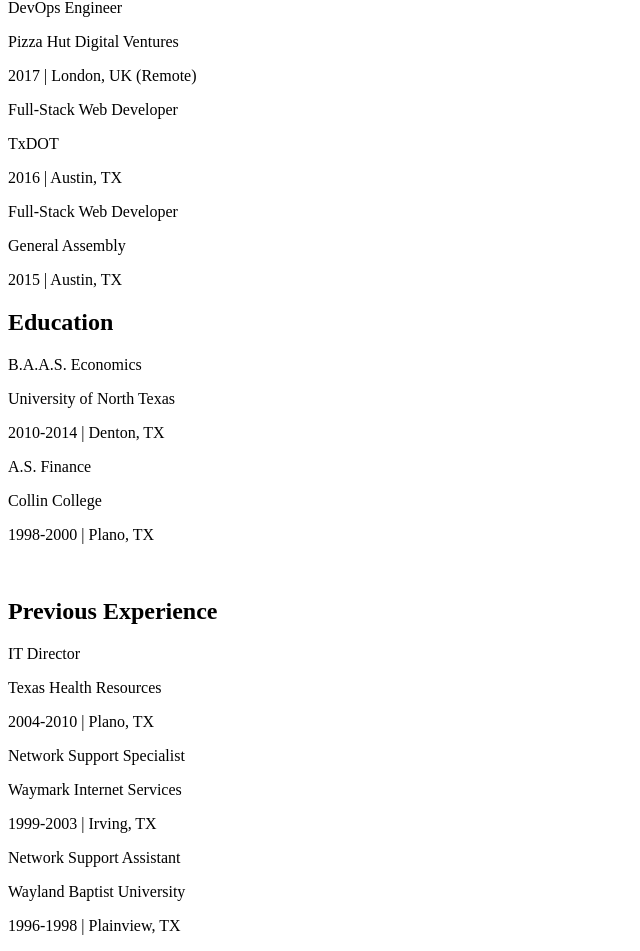
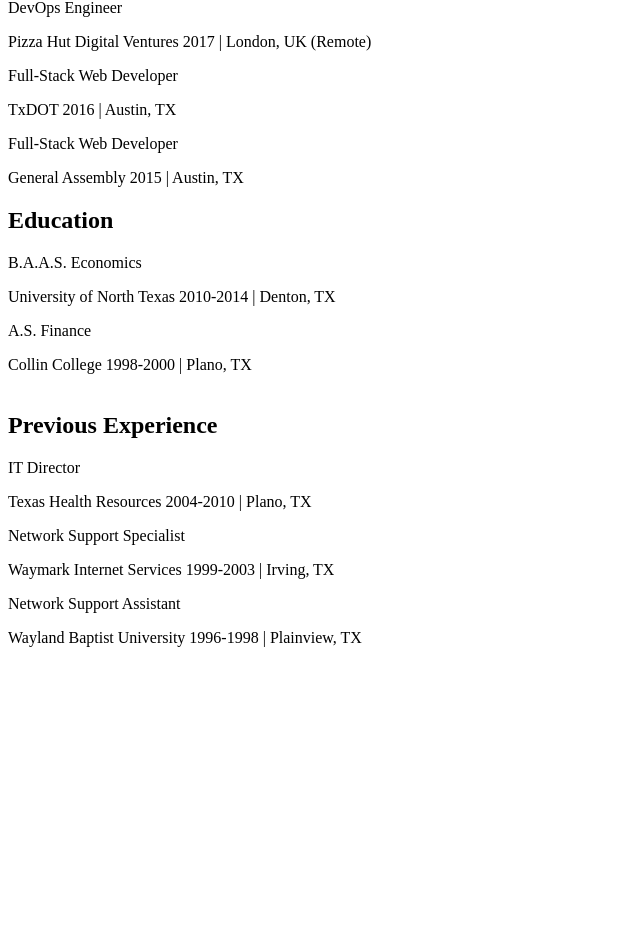
Before and after one commit to mhackersu/cv-app, a React (Vite) app: page / in a window 1280 px wide. Shown: the part 1238-2189 px from the top of the page, without its empty margins (0-640 px from the left). After the commit the page ends 1893 px from the top, so only its background shows below. Built offline with nearby package versions, Linux system fonts and the light colour scheme.

Commit message:
formatting

```diff
--- a/src/components/Resume.tsx
+++ b/src/components/Resume.tsx
@@ -166,18 +166,29 @@
           </h2>
           <div className="mb-6">
             <p className="text-lg font-bold">DevOps Engineer</p>
-            <p className="text-sm font-bold">Pizza Hut Digital Ventures</p>
-            <p className="text-sm text-gray-600">2017 | London, UK (Remote)</p>
+            <a>
+              <a className="text-sm font-bold">Pizza Hut Digital Ventures</a>
+              <a> </a>
+              <a className="text-sm text-gray-600">
+                2017 | London, UK (Remote)
+              </a>
+            </a>
           </div>
           <div className="mb-6">
             <p className="text-lg font-bold">Full-Stack Web Developer</p>
-            <p className="text-sm font-bold">TxDOT</p>
-            <p className="text-sm text-gray-600">2016 | Austin, TX</p>
+            <a>
+              <a className="text-sm font-bold">TxDOT</a>
+              <a> </a>
+              <a className="text-sm text-gray-600">2016 | Austin, TX</a>
+            </a>
           </div>
           <div className="mb-6">
             <p className="text-lg font-bold">Full-Stack Web Developer</p>
-            <p className="text-sm font-bold">General Assembly</p>
-            <p className="text-sm text-gray-600">2015 | Austin, TX</p>
+            <a>
+              <a className="text-sm font-bold">General Assembly</a>
+              <a> </a>
+              <a className="text-sm text-gray-600">2015 | Austin, TX</a>
+            </a>
           </div>
         </section>
         <section>
@@ -186,13 +197,19 @@
           </h2>
           <div className="mb-6">
             <p className="text-lg font-bold">B.A.A.S. Economics</p>
-            <p className="text-sm font-bold">University of North Texas</p>
-            <p className="text-sm text-gray-600">2010-2014 | Denton, TX</p>
+            <a>
+              <a className="text-sm font-bold">University of North Texas</a>
+              <a> </a>
+              <a className="text-sm text-gray-600">2010-2014 | Denton, TX</a>
+            </a>
           </div>
           <div>
             <p className="text-lg font-bold">A.S. Finance</p>
-            <p className="text-sm font-bold">Collin College</p>
-            <p className="text-sm text-gray-600">1998-2000 | Plano, TX</p>
+            <a>
+              <a className="text-sm font-bold">Collin College</a>
+              <a> </a>
+              <a className="text-sm text-gray-600">1998-2000 | Plano, TX</a>
+            </a>
           </div>
         </section>
         <br></br>
@@ -202,18 +219,27 @@
           </h2>
           <div className="mb-6">
             <p className="text-lg font-bold">IT Director</p>
-            <p className="text-sm font-bold">Texas Health Resources</p>
-            <p className="text-sm">2004-2010 | Plano, TX</p>
+            <a>
+              <a className="text-sm font-bold">Texas Health Resources</a>
+              <a> </a>
+              <a className="text-sm">2004-2010 | Plano, TX</a>
+            </a>
           </div>
           <div className="mb-6">
             <p className="text-lg font-bold">Network Support Specialist</p>
-            <p className="text-sm font-bold">Waymark Internet Services</p>
-            <p className="text-sm text-gray-600">1999-2003 | Irving, TX</p>
+            <a>
+              <a className="text-sm font-bold">Waymark Internet Services</a>
+              <a> </a>
+              <a className="text-sm text-gray-600">1999-2003 | Irving, TX</a>
+            </a>
           </div>
           <p className="text-lg font-bold">Network Support Assistant</p>
           <div className="mb-6">
-            <p className="text-sm font-bold">Wayland Baptist University</p>
-            <p className="text-sm text-gray-600">1996-1998 | Plainview, TX</p>
+            <a>
+              <a className="text-sm font-bold">Wayland Baptist University</a>
+              <a> </a>
+              <a className="text-sm text-gray-600">1996-1998 | Plainview, TX</a>
+            </a>
           </div>
         </section>
         {/* <section>
```
